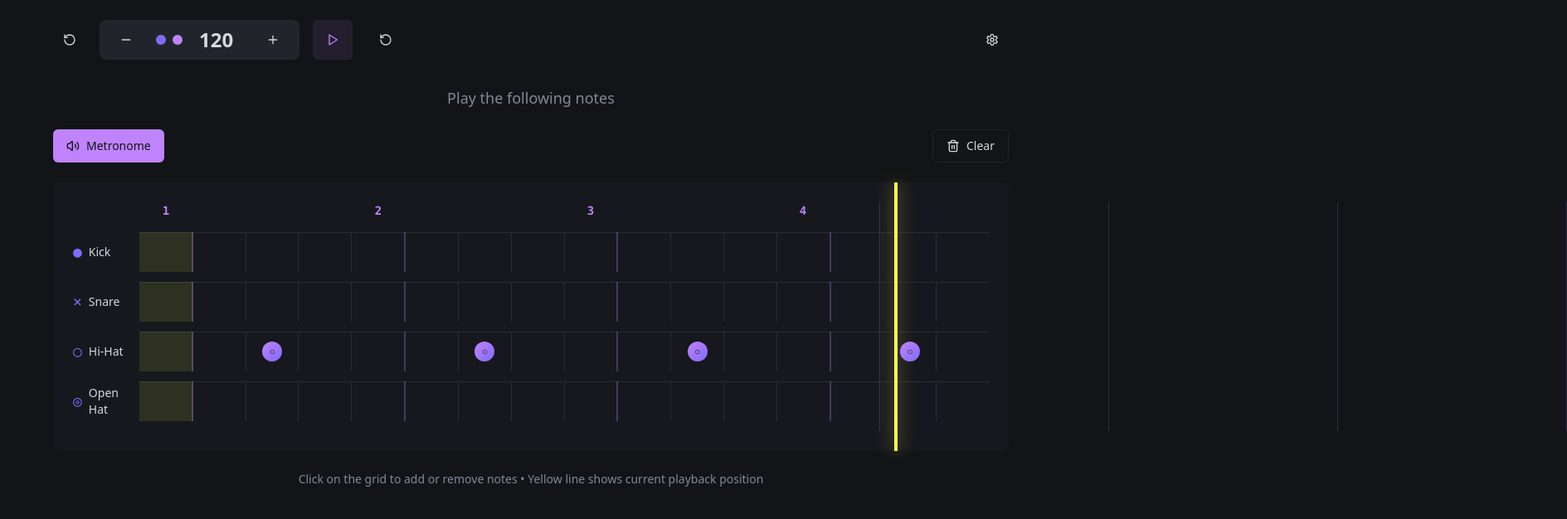
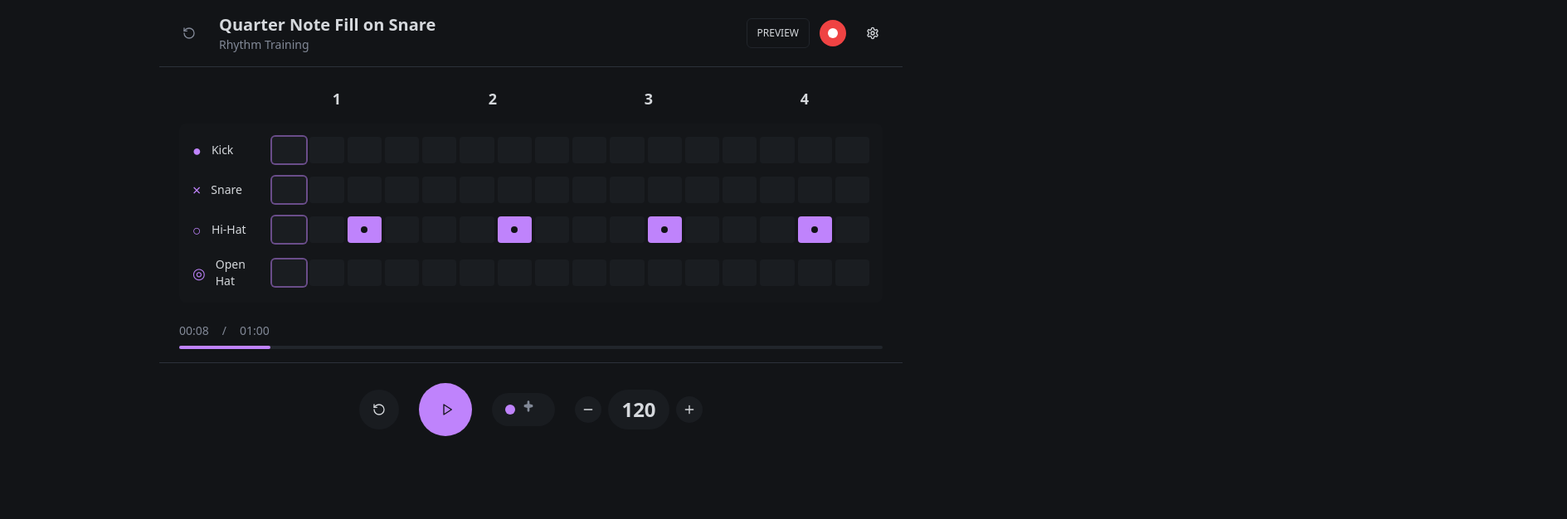
Before and after one commit to Zoharlev/drum-beat-visionary-16th, a React (Vite) app: page / in a window 1280 px wide. Shown: the top 626 px of the page at 83% size, 1889 px wide, since content can reach past the window. Built offline with nearby package versions, Linux system fonts and the light colour scheme.

Commit message:
Update UI design
Update the UI design to match the provided image.

```diff
--- a/src/components/DrumGrid.tsx
+++ b/src/components/DrumGrid.tsx
@@ -27,122 +27,64 @@ export const DrumGrid = ({
   onMetronomeToggle,
 }: DrumGridProps) => {
   return (
-    <div className="space-y-6">
-      {/* Controls */}
-      <div className="flex items-center justify-between">
-        <div className="flex items-center gap-4">
-          <Button
-            variant={metronomeEnabled ? "default" : "outline"}
-            onClick={onMetronomeToggle}
-            className="flex items-center gap-2"
-          >
-            {metronomeEnabled ? (
-              <Volume2 className="h-4 w-4" />
-            ) : (
-              <VolumeX className="h-4 w-4" />
-            )}
-            Metronome
-          </Button>
-        </div>
-
-        <Button
-          variant="outline"
-          onClick={onClearPattern}
-          className="flex items-center gap-2"
-        >
-          <Trash2 className="h-4 w-4" />
-          Clear
-        </Button>
-      </div>
-
-      {/* Grid Container */}
-      <div className="relative bg-card rounded-lg p-6 shadow-elevated">
-        {/* Playhead */}
-        <div
-          className="absolute top-0 bottom-0 w-1 bg-playhead transition-all duration-75 z-10"
-          style={{
-            left: `${88 + (currentStep * (100 - 88 / 16)) / 16}%`,
-            boxShadow: "0 0 20px hsl(var(--playhead) / 0.6)",
-          }}
-        />
-
+    <div className="space-y-4">
       {/* Beat Numbers */}
       <div className="flex mb-4">
-          <div className="w-20"></div>
-          {Array.from({ length: 16 }, (_, i) => (
+        <div className="w-24"></div>
+        {Array.from({ length: 4 }, (_, i) => (
           <div
             key={i}
-              className={cn(
-                "flex-1 text-center text-sm font-mono",
-                i % 4 === 0 ? "text-primary font-bold" : "text-muted-foreground"
-              )}
+            className="flex-1 text-center text-lg font-bold text-foreground"
           >
-              {i % 4 === 0 ? Math.floor(i / 4) + 1 : ""}
+            {i + 1}
           </div>
         ))}
       </div>
 
+      {/* Grid Container */}
+      <div className="relative bg-card/50 rounded-lg p-4">
         {/* Drum Rows */}
         {Object.entries(drumLabels).map(([drumKey, { name, symbol }]) => (
-          <div key={drumKey} className="flex items-center mb-3 group">
+          <div key={drumKey} className="flex items-center mb-4 last:mb-0">
             {/* Drum Label */}
-            <div className="w-20 flex items-center gap-2 pr-4">
-              <span className="text-lg font-mono text-accent">{symbol}</span>
+            <div className="w-24 flex items-center gap-3 pr-4">
+              <span className="text-lg text-primary">{symbol}</span>
               <span className="text-sm font-medium text-foreground">{name}</span>
             </div>
 
-            {/* Grid Line */}
-            <div className="flex-1 relative">
-              <div className="absolute inset-0 border-t border-grid-line"></div>
+            {/* Step Buttons - Only 4 quarters, each quarter has 4 sixteenths */}
+            <div className="flex-1 flex gap-1">
+              {Array.from({ length: 4 }, (_, quarterIndex) => (
+                <div key={quarterIndex} className="flex-1 flex gap-1">
+                  {Array.from({ length: 4 }, (_, sixteenthIndex) => {
+                    const stepIndex = quarterIndex * 4 + sixteenthIndex;
+                    const active = pattern[drumKey]?.[stepIndex];
+                    const isCurrentStep = stepIndex === currentStep;
 
-              {/* Step Buttons */}
-              <div className="flex relative z-10">
-                {pattern[drumKey]?.map((active, stepIndex) => (
+                    return (
                       <button
-                    key={stepIndex}
+                        key={sixteenthIndex}
                         onClick={() => onStepToggle(drumKey, stepIndex)}
                         className={cn(
-                      "flex-1 h-12 border-r border-grid-line last:border-r-0 transition-all duration-200",
-                      "flex items-center justify-center group-hover:bg-muted/20",
-                      stepIndex === currentStep && "bg-playhead/10",
-                      stepIndex % 4 === 0 && "border-r-2 border-primary/30"
+                          "flex-1 h-8 rounded transition-all duration-200",
+                          "flex items-center justify-center",
+                          active
+                            ? "bg-primary"
+                            : "bg-secondary/50 hover:bg-secondary",
+                          isCurrentStep && "ring-2 ring-primary/50"
                         )}
                       >
                         {active && (
-                      <div
-                        className={cn(
-                          "w-6 h-6 rounded-full bg-gradient-to-br from-note-active to-accent",
-                          "shadow-note transition-transform duration-200 hover:scale-110",
-                          "flex items-center justify-center text-xs font-bold text-background",
-                          stepIndex === currentStep && active && "animate-bounce"
-                        )}
-                      >
-                        {symbol}
-                      </div>
+                          <div className="w-2 h-2 rounded-full bg-primary-foreground"></div>
                         )}
                       </button>
+                    );
+                  })}
+                </div>
               ))}
             </div>
           </div>
-          </div>
         ))}
-
-        {/* Grid Enhancement */}
-        <div className="absolute inset-6 pointer-events-none">
-          {/* Vertical beat lines */}
-          {Array.from({ length: 4 }, (_, i) => (
-            <div
-              key={i}
-              className="absolute top-0 bottom-0 border-l border-primary/20"
-              style={{ left: `${88 + (i * 25)}%` }}
-            />
-          ))}
-        </div>
-      </div>
-
-      {/* Pattern Info */}
-      <div className="text-center text-sm text-muted-foreground">
-        Click on the grid to add or remove notes • Yellow line shows current playback position
       </div>
     </div>
   );
--- a/src/components/DrumMachine.tsx
+++ b/src/components/DrumMachine.tsx
@@ -379,89 +379,126 @@ export const DrumMachine = () => {
   };
 
   return (
-    <div className="min-h-screen bg-background p-6">
-      <div className="max-w-6xl mx-auto">
-        {/* Header Controls */}
-        <div className="flex items-center justify-between mb-8">
+    <div className="min-h-screen bg-background">
+      <div className="max-w-4xl mx-auto">
+        {/* Header */}
+        <div className="flex items-center justify-between p-4 border-b border-border">
           <div className="flex items-center gap-4">
-            <Button variant="ghost" size="icon">
+            <Button variant="ghost" size="icon" className="text-muted-foreground">
               <RotateCcw className="h-5 w-5" />
             </Button>
 
-            {/* Tempo Controls */}
-            <div className="flex items-center gap-2 px-4 py-2 bg-secondary rounded-lg">
-              <Button
-                variant="ghost"
-                size="icon"
-                onClick={() => changeBpm(-5)}
-                className="h-8 w-8"
-              >
-                <Minus className="h-4 w-4" />
-              </Button>
+            <div>
+              <h1 className="text-xl font-semibold text-foreground">Quarter Note Fill on Snare</h1>
+              <p className="text-sm text-muted-foreground">Rhythm Training</p>
+            </div>
+          </div>
 
-              <div className="flex items-center gap-2 px-3">
-                <div className="w-3 h-3 rounded-full bg-tempo-accent"></div>
-                <div className="w-3 h-3 rounded-full bg-primary"></div>
-                <span className="text-2xl font-bold text-foreground mx-3">
-                  {bpm}
-                </span>
-              </div>
+          <div className="flex items-center gap-3">
+            <Button variant="outline" size="sm" className="text-xs px-3">
+              PREVIEW
+            </Button>
 
-              <Button
-                variant="ghost"
-                size="icon"
-                onClick={() => changeBpm(5)}
-                className="h-8 w-8"
-              >
-                <Plus className="h-4 w-4" />
-              </Button>
+            <Button variant="ghost" size="icon" className="w-8 h-8 rounded-full bg-destructive">
+              <div className="w-3 h-3 rounded-full bg-white"></div>
+            </Button>
+
+            <Button variant="ghost" size="icon">
+              <Settings className="h-5 w-5" />
+            </Button>
+          </div>
+        </div>
+
+        {/* Drum Grid */}
+        <div className="p-6">
+          <DrumGrid
+            pattern={pattern}
+            currentStep={currentStep}
+            onStepToggle={toggleStep}
+            onClearPattern={clearPattern}
+            metronomeEnabled={metronomeEnabled}
+            onMetronomeToggle={() => setMetronomeEnabled(!metronomeEnabled)}
+          />
+        </div>
+
+        {/* Progress Bar */}
+        <div className="px-6 pb-4">
+          <div className="flex items-center gap-4 text-sm text-muted-foreground mb-2">
+            <span>00:08</span>
+            <span>/</span>
+            <span>01:00</span>
+          </div>
+          <div className="w-full h-1 bg-secondary rounded-full">
+            <div
+              className="h-full bg-primary rounded-full transition-all duration-300"
+              style={{ width: '13%' }}
+            ></div>
+          </div>
+        </div>
+
+        {/* Bottom Controls */}
+        <div className="flex items-center justify-center gap-6 p-6 border-t border-border">
+          <Button
+            variant="ghost"
+            size="icon"
+            onClick={reset}
+            className="w-12 h-12 rounded-full bg-secondary/50 hover:bg-secondary"
+          >
+            <RotateCcw className="h-5 w-5" />
+          </Button>
+
+          <Button
+            variant="ghost"
+            size="icon"
+            onClick={togglePlay}
+            className="w-16 h-16 rounded-full bg-primary hover:bg-primary/90"
+          >
+            {isPlaying ? (
+              <Pause className="h-8 w-8 text-primary-foreground" />
+            ) : (
+              <Play className="h-8 w-8 text-primary-foreground ml-1" />
+            )}
+          </Button>
+
+          <Button
+            variant="ghost"
+            onClick={() => setMetronomeEnabled(!metronomeEnabled)}
+            className="flex items-center gap-2 px-4 py-2 rounded-full bg-secondary/50 hover:bg-secondary"
+          >
+            <div className={`w-3 h-3 rounded-full ${metronomeEnabled ? 'bg-primary' : 'bg-muted-foreground'}`}></div>
+            <div className="w-6 h-6 text-muted-foreground">
+              <svg viewBox="0 0 24 24" fill="currentColor">
+                <path d="M12 2C13.1 2 14 2.9 14 4V8L19.5 9.5C19.8 9.6 20 9.9 20 10.2V12.8C20 13.1 19.8 13.4 19.5 13.5L14 15V20C14 21.1 13.1 22 12 22S10 21.1 10 20V15L4.5 13.5C4.2 13.4 4 13.1 4 12.8V10.2C4 9.9 4.2 9.6 4.5 9.5L10 8V4C10 2.9 10.9 2 12 2Z"/>
+              </svg>
             </div>
+          </Button>
 
-            {/* Play Controls */}
+          <div className="flex items-center gap-2">
             <Button
               variant="ghost"
               size="icon"
-              onClick={togglePlay}
-              className="h-12 w-12 bg-primary/10 hover:bg-primary/20"
+              onClick={() => changeBpm(-5)}
+              className="w-8 h-8 rounded-full bg-secondary/50 hover:bg-secondary"
             >
-              {isPlaying ? (
-                <Pause className="h-6 w-6 text-primary" />
-              ) : (
-                <Play className="h-6 w-6 text-primary" />
-              )}
+              <Minus className="h-4 w-4" />
             </Button>
+
+            <div className="flex items-center gap-2 px-4 py-2 bg-secondary/50 rounded-full">
+              <span className="text-2xl font-bold text-foreground">
+                {bpm}
+              </span>
+            </div>
 
             <Button
               variant="ghost"
               size="icon"
-              onClick={reset}
-              className="h-12 w-12"
+              onClick={() => changeBpm(5)}
+              className="w-8 h-8 rounded-full bg-secondary/50 hover:bg-secondary"
             >
-              <RotateCcw className="h-5 w-5" />
+              <Plus className="h-4 w-4" />
             </Button>
           </div>
-
-          <Button variant="ghost" size="icon">
-            <Settings className="h-5 w-5" />
-          </Button>
         </div>
-
-        {/* Pattern Instructions */}
-        <div className="text-center mb-6">
-          <p className="text-muted-foreground text-lg">
-            Play the following notes
-          </p>
-        </div>
-
-        {/* Drum Grid */}
-        <DrumGrid
-          pattern={pattern}
-          currentStep={currentStep}
-          onStepToggle={toggleStep}
-          onClearPattern={clearPattern}
-          metronomeEnabled={metronomeEnabled}
-          onMetronomeToggle={() => setMetronomeEnabled(!metronomeEnabled)}
-        />
       </div>
     </div>
   );
```
Lines whose indentation alone changed are shown as unchanged.
